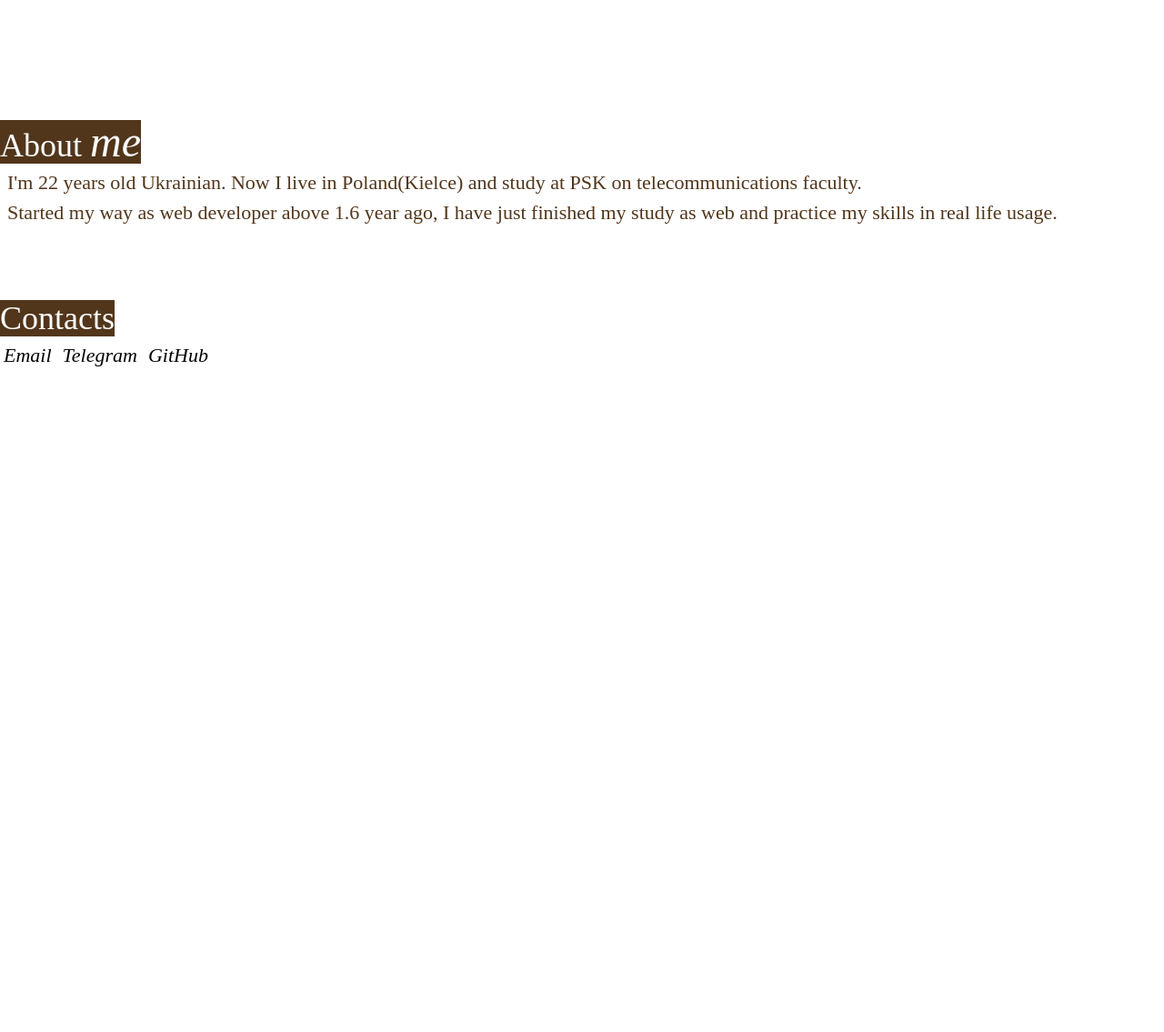
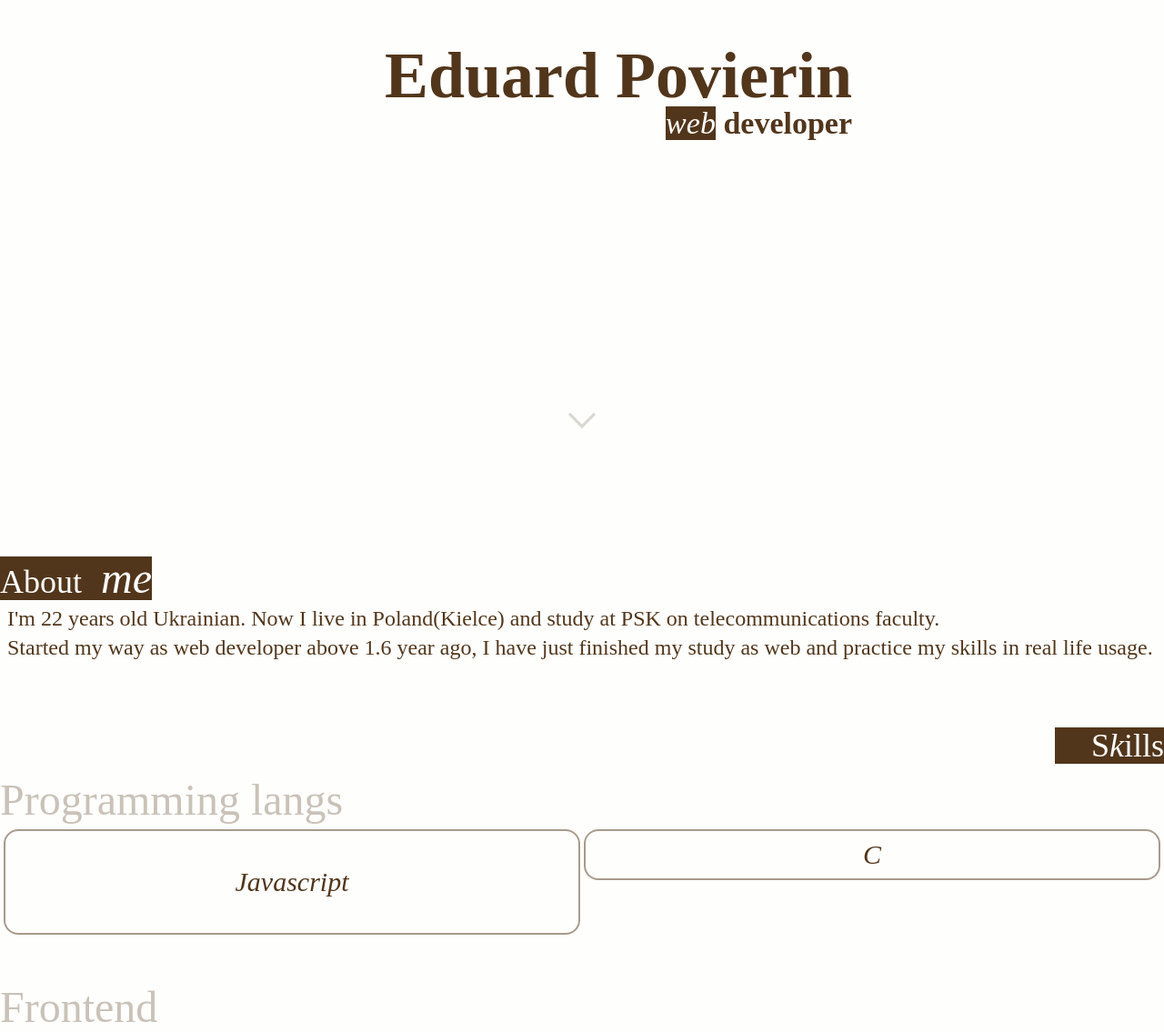
Before and after one commit to NightWanderer2004/Eduard-Povierin, an Eleventy site: page src/pages/index.njk in a window 1280 px wide. Shown: the part 300-1435 px from the top of the page at 91% size. Before the commit the page ends 800 px from the top, so only its background shows below. Built offline with nearby package versions, Linux system fonts and the light colour scheme; Eleventy itself is replaced by a stand-in of ours; files that its build step writes are made by us from their sources; a web font is replaced by a local one.

Commit message:
add animations and other stuff

```diff
--- a/src/data/me.js
+++ b/src/data/me.js
@@ -1,3 +1,11 @@
 module.exports = {
    age: new Date(2004, 5, 18),
+   location: 'Poland(Kielce)',
+   skills: [
+      { title: 'Programming langs', list: ['Javascript', 'C'] },
+      { title: 'Frontend', list: ['React', 'Redux', 'NextJS', '11ty'] },
+      { title: 'Backend', list: ['NodeJS', 'MongoDB', 'NestJS'] },
+      { title: 'UI', list: ['TailwindCSS', 'ANTD'] },
+      { title: 'Tools', list: ['Heroku', 'npm', 'Google fonts'] },
+   ],
 }
--- /dev/null
+++ b/src/includes/about.njk
@@ -0,0 +1,4 @@
+<section class="about">
+   <h2 class="title">About <span>me</span></h2>
+   <p class="info">I'm {{ me.age | getAge }} years old Ukrainian. Now I live in {{ me.location }} and study at PSK on telecommunications faculty. <br> Started my way as web developer above 1.6 year ago, I have just finished my study as web and practice my skills in real life usage.</p>
+</section>
--- /dev/null
+++ b/src/includes/contacts.njk
@@ -0,0 +1,14 @@
+<section class="contacts">
+   <h2 class="title">Contacts</h2>
+   <ul>
+      <li>
+         <a class="mail" href="mailto:edpovierin@gmail.com">Email</a>
+      </li>
+      <li>
+         <a class="telegram" href="https://t.me/nightwanderer2004">Telegram</a>
+      </li>
+      <li>
+         <a class="github" href="https://github.com/NightWanderer2004">GitHub</a>
+      </li>
+   </ul>
+</section>
--- /dev/null
+++ b/src/includes/skills.njk
@@ -0,0 +1,15 @@
+<section class="skills">
+   <div class="titleWrapper"><h2 class="title">S<span>k</span>ills</h2></div>
+   <ul class="mainList">
+      {% for skillsList in me.skills %}
+         <li>
+            <h3>{{ skillsList.title }}</h3>
+            <ul class="skillsList">
+               {% for skill in skillsList.list %}
+                  <li>{{skill}}</li>
+               {% endfor %}
+            </ul>
+         </li>
+      {% endfor %}
+   </ul>
+</section>
--- /dev/null
+++ b/src/includes/welcome.njk
@@ -0,0 +1,9 @@
+<div class="welcome">
+   <h1 class="name">
+      <span>Eduard</span> Povierin
+      <p class="job">
+         <span>web</span> developer
+      </p>
+   </h1>
+   <img class="arrow" src="/assets/icons/arrowDown.svg" alt="v">
+</div>
--- a/src/pages/index.njk
+++ b/src/pages/index.njk
@@ -2,28 +2,9 @@
 layout: page.njk
 pageTitle: Eduard Povierin
 permalink: index.html
-age: new Date(2004, 5, 18)
 ---
 
-<h1 class="name">
-   <span>Eduard</span> Povierin
-   <p class="job"><span>web</span> developer</p>
-</h1>
-<div class="about">
-   <h2 class="title">About <span>me</span></h2>
-   <p class="info">I'm {{ me.age | getAge }} years old Ukrainian. Now I live in Poland(Kielce) and study at PSK on telecommunications faculty. <br> Started my way as web developer above 1.6 year ago, I have just finished my study as web and practice my skills in real life usage.</p>
-</div>
-<div class="contacts">
-   <h2 class="title">Contacts</h2>
-   <ul>
-      <li>
-         <a class="mail" href="mailto:edpovierin@gmail.com">Email</a>
-      </li>
-      <li>
-         <a class="telegram" href="https://t.me/nightwanderer2004">Telegram</a>
-      </li>
-      <li>
-         <a class="github" href="https://github.com/NightWanderer2004">GitHub</a>
-      </li>
-   </ul>
-</div>
+{% include "welcome.njk" %}
+{% include "about.njk" %}
+{% include "skills.njk" %}
+{% include "contacts.njk" %}
--- /dev/null
+++ b/src/scripts/animations.js
@@ -0,0 +1,29 @@
+// Arrow
+const arrow = document.querySelector('.arrow')
+const arrowHeight = arrow.getBoundingClientRect().top / 4
+
+// Titles
+const elemTitles = document.querySelectorAll('.title')
+const elemsTitleHeight = []
+
+const elemInView = (el, offset = 60) => {
+   const elemTop = el.getBoundingClientRect().top + offset
+   return elemTop <= (window.innerHeight || document.documentElement.clientHeight)
+}
+
+const elemOutOfView = (el, offset = 150) => {
+   const elemTop = el.getBoundingClientRect().top + offset
+   return elemTop > (window.innerHeight || document.documentElement.clientHeight)
+}
+
+const animation = () => {
+   elemTitles.forEach(el => {
+      if (elemInView(el)) el.style.transform = `translateX(0%)`
+      else if (elemOutOfView(el)) el.style.transform = el.closest('.skills') ? `translateX(100%)` : `translateX(-100%)`
+   })
+}
+
+window.onscroll = () => {
+   animation()
+   document.documentElement.scrollTop > arrowHeight ? (arrow.style.opacity = 0) : (arrow.style.opacity = 100)
+}
--- a/src/scripts/index.js
+++ b/src/scripts/index.js
@@ -0,0 +1,2 @@
+import './animations.js'
+import './welcome.js'
--- /dev/null
+++ b/src/scripts/welcome.js
@@ -0,0 +1,5 @@
+const elem = document.querySelector('.name')
+window.addEventListener('scroll', () => {
+   const scrolled = window.pageYOffset
+   elem.style.transform = `translateY(-${0.4 * scrolled}%)`
+})
--- a/src/styles/about.css
+++ b/src/styles/about.css
@@ -1,9 +1,9 @@
-.about {
-   @apply mt-[320px];
+.about .title {
+   @apply transition-transform;
 }
 .about .title span {
-   @apply italic text-5xl;
+   @apply italic ml-3 text-5xl;
 }
 .about .info {
-   @apply text-brown text-[22px] px-2;
+   @apply text-brown text-2xl px-2;
 }
--- a/src/styles/contacts.css
+++ b/src/styles/contacts.css
@@ -1,5 +1,6 @@
-.contacts {
-   @apply mt-20;
+.contacts .title {
+   @apply transition-transform;
+   transform: translateX(-100%);
 }
 .contacts ul {
    @apply flex;
--- a/src/styles/index.css
+++ b/src/styles/index.css
@@ -1,7 +1,9 @@
 @import url('https://fonts.cdnfonts.com/css/apple-garamond');
+@import url('https://fonts.cdnfonts.com/css/glashick');
 
-@import './main.css';
+@import './welcome.css';
 @import './about.css';
+@import './skills.css';
 @import './contacts.css';
 @tailwind base;
 @tailwind components;
@@ -9,13 +11,19 @@
 
 body,
 html {
-   @apply scroll-smooth font-apple;
+   @apply scroll-smooth font-apple bg-cream overflow-x-hidden;
 }
-.main {
-   @apply overflow-hidden;
+.wrapper {
+   @apply overflow-x-hidden min-h-screen;
+}
+section {
+   @apply mt-28;
+}
+section:first-child {
+   @apply mt-12;
 }
 .title {
-   @apply text-white bg-brown text-4xl mb-1 inline-block;
+   @apply text-cream bg-brown text-4xl mb-1 inline-block;
 }
 .title span {
    @apply italic text-5xl;
--- a/src/styles/main.css
+++ /dev/null
@@ -1,12 +0,0 @@
-.name {
-   @apply text-brown text-7xl;
-}
-.name span:first-child {
-   @apply pl-20;
-}
-.name .job {
-   @apply relative left-36 pr-8 text-4xl;
-}
-.name .job span {
-   @apply pl-0 bg-brown text-white italic;
-}
--- /dev/null
+++ b/src/styles/skills.css
@@ -0,0 +1,33 @@
+.skills {
+   @apply overflow-hidden;
+}
+.skills .titleWrapper {
+   @apply absolute right-0;
+}
+.skills .title {
+   @apply pl-10 relative bottom-10 transition-transform;
+}
+.skills .title span {
+   @apply text-4xl;
+}
+.mainList {
+   @apply grid;
+}
+.mainList li h3 {
+   @apply text-brown/30 text-5xl mb-2 font-glashick;
+}
+.mainList li h3:first-child {
+   @apply mt-4;
+}
+.skillsList {
+   @apply grid grid-cols-2 grid-rows-2 gap-1 px-1 mb-10;
+}
+.skillsList li {
+   @apply flex justify-center items-center italic text-brown border-2 border-brown/50 rounded-2xl text-3xl p-2 w-full break-all;
+}
+.skillsList li:first-child {
+   @apply row-span-2 text-3xl;
+}
+.skillsList li:last-child:not(:nth-child(2)):not(:nth-child(3)) {
+   @apply col-span-2;
+}
--- /dev/null
+++ b/src/styles/welcome.css
@@ -0,0 +1,42 @@
+.welcome {
+   @apply min-h-screen flex items-center justify-center;
+}
+.name {
+   @apply text-brown font-bold text-7xl fixed px-2 animate-[start_0.7s_ease-in];
+}
+.name span:first-child {
+   @apply pl-20;
+}
+.name .job {
+   @apply text-right left-36 text-[34px];
+}
+.name .job span {
+   @apply pl-0 bg-brown text-cream italic font-normal;
+}
+.arrow {
+   @apply w-16 absolute bottom-0 transition-opacity;
+   left: calc(50% - 64px / 2);
+   animation-name: hover, start;
+   animation-duration: 2s, 0.9s;
+   animation-iteration-count: infinite, 1;
+   animation-direction: alternate-reverse, normal;
+}
+
+@keyframes hover {
+   from {
+      transform: translateY(-5px);
+   }
+   to {
+      transform: translateY(0px);
+   }
+}
+@keyframes start {
+   0% {
+      transform: translateY(-5%);
+      opacity: 0%;
+   }
+   100% {
+      transform: translateY(0px);
+      opacity: 100%;
+   }
+}
--- a/tailwind.config.js
+++ b/tailwind.config.js
@@ -4,10 +4,12 @@ module.exports = {
       extend: {
          colors: {
             brown: '#52361b',
+            cream: '#FEFFFD',
          },
-      },
-      fontFamily: {
-         apple: 'Apple Garamond',
+         fontFamily: {
+            apple: 'Apple Garamond',
+            glashick: 'Glashick',
+         },
       },
    },
    plugins: [],
```
Also changed, not shown: src/assets/icons/arrowDown.svg (added).
